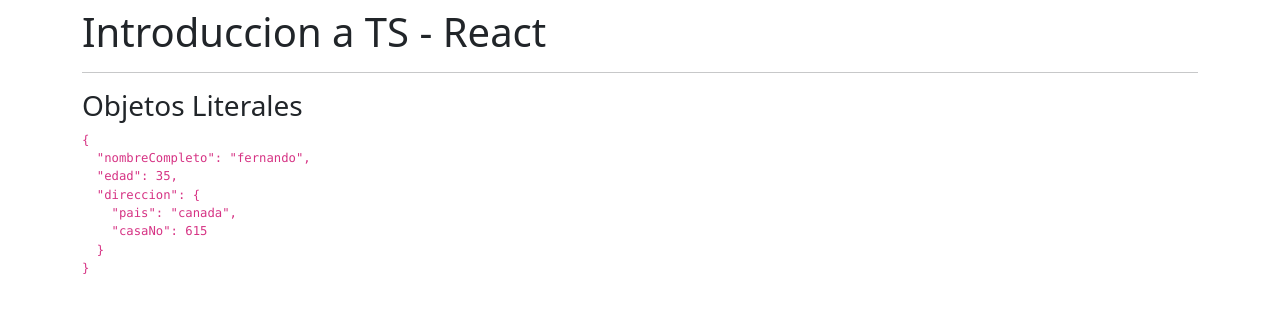
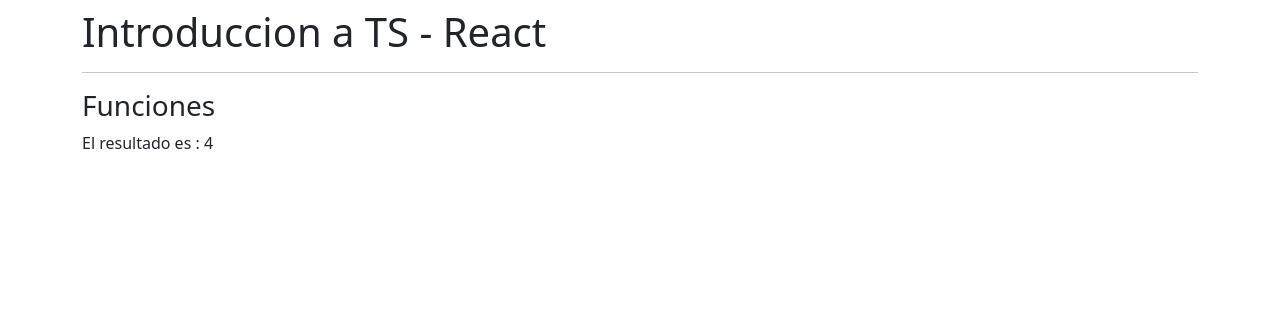
Before and after one commit to jaure96/react-native-udemy, a React (Create React App) app in the folder 01-reforzamiento/: page / in a window 1280 px wide. Shown: the top 312 px of the page. Built offline with nearby package versions, Linux system fonts and the light colour scheme; the HTML template or start-up script is replaced by a standard one.

Commit message:
ts functions

```diff
--- a/01-reforzamiento/src/App.tsx
+++ b/01-reforzamiento/src/App.tsx
@@ -1,6 +1,7 @@
 /* import TiposBasicos from "./typescript/TiposBasicos" */
+/* import ObjetosLiterales from "./typescript/ObjetosLiterales" */
 
-import ObjetosLiterales from "./typescript/ObjetosLiterales"
+import Funciones from "./typescript/Funciones"
 
 const App = () => {
   return (
@@ -8,7 +9,8 @@
       <h1>Introduccion a TS - React</h1>
       <hr />
       {/* <TiposBasicos /> */}
-      <ObjetosLiterales />
+      {/* <ObjetosLiterales /> */}
+      <Funciones/>
     </div>
   )
 }
--- /dev/null
+++ b/01-reforzamiento/src/typescript/Funciones.tsx
@@ -0,0 +1,16 @@
+
+const Funciones = () => {
+
+    const sumar = (a: number, b: number): number => {
+        return a + b
+    }
+
+    return (
+        <>
+            <h3>Funciones</h3>
+            <span>El resultado es : {sumar(1, 3)}</span>
+        </>
+    )
+}
+
+export default Funciones
```
